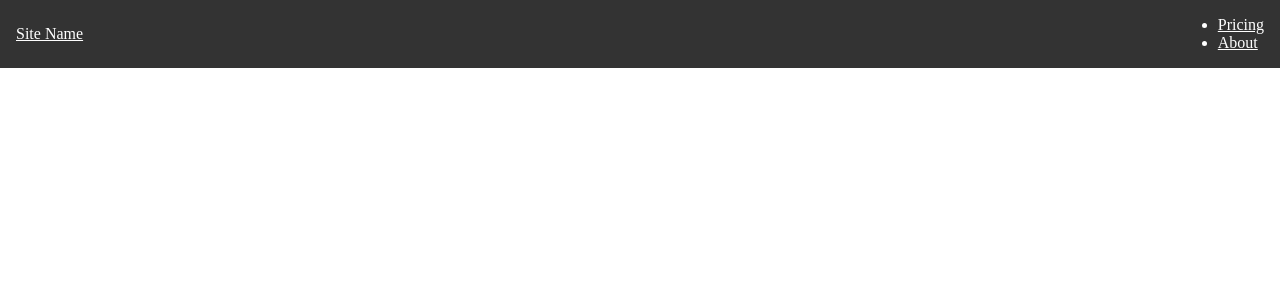
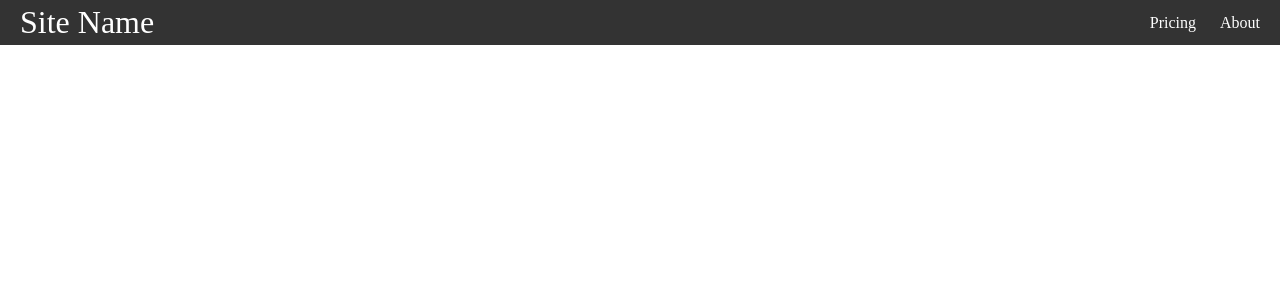
Before and after one commit to SNelson723/ReactRoutePlayground, a React (Vite) app: page / in a window 1280 px wide. Shown: the top 300 px of the page. Built offline with nearby package versions, Linux system fonts and the light colour scheme.

Commit message:
Created a few boiler plate components to navigate between

```diff
--- /dev/null
+++ b/src/Pages/About.jsx
@@ -0,0 +1,5 @@
+const About = () => {
+  return <h1>About</h1>
+};
+
+export default About;
--- /dev/null
+++ b/src/Pages/Home.jsx
@@ -0,0 +1,5 @@
+const Home = () => {
+  return <h1>Home</h1>
+};
+
+export default Home;
--- /dev/null
+++ b/src/Pages/Pricing.jsx
@@ -0,0 +1,5 @@
+const Pricing = () => {
+  return <h1>Pricing</h1>
+};
+
+export default Pricing;
--- a/src/index.css
+++ b/src/index.css
@@ -11,12 +11,42 @@
   color: white;
   display: flex;
   justify-content: space-between;
-  align-items: center;
+  /* stretches the full item from top to bottom */
+  align-items: stretch;
   /* gap puts space between the elements */
   gap: 2rem;
+
+  /* padding gives space on the edges */
   padding: 0 1rem;
+}
+
+.site-title {
+  font-size: 2rem;
+}
+
+/* gets rid of extra spacing and circles on the left side of the li elements */
+.nav ul {
+  padding: 0;
+  margin: 0;
+  list-style: none;
+  display: flex;
+  gap: 1rem;
+
 }
 
 .nav a {
   color: inherit;
+  text-decoration: none;
+  height: 100%;
+  display: flex;
+  align-items: center;
+  padding: .25rem;
 }
+
+.nav li.active {
+  background-color: #555;
+}
+
+.nav li:hover {
+  background-color: #777;
+}
```
